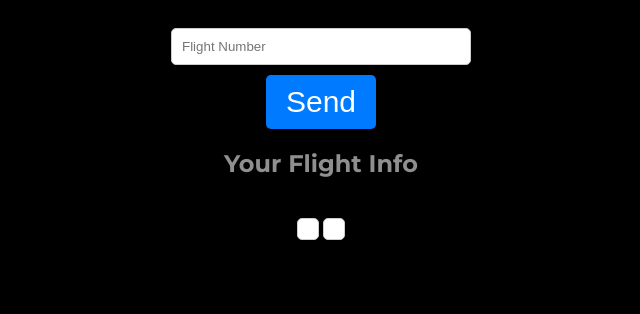
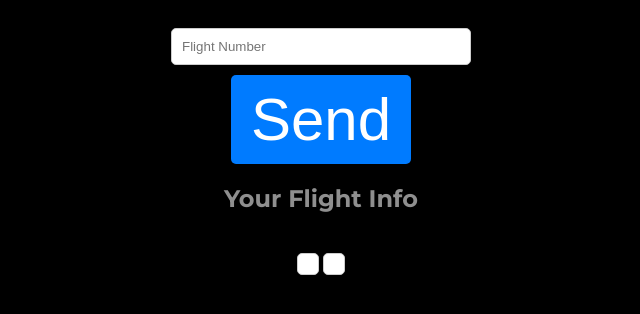
Before and after one commit to AmaraX7/VueLight, a website: page public/index.html in a window 1280 px wide. Shown: the part 62-376 px from the top of the page, without its empty margins (319-959 px from the left). Drawn offline with Linux system fonts and the light colour scheme.

Commit message:
Update style.css

```diff
--- a/public/style.css
+++ b/public/style.css
@@ -26,7 +26,7 @@ body {
 
   /* Botón */
   button {
-    font-size: 30px;
+    font-size: 60px;
     padding: 10px 20px;
     background-color: #007BFF;
     color: white;
```
